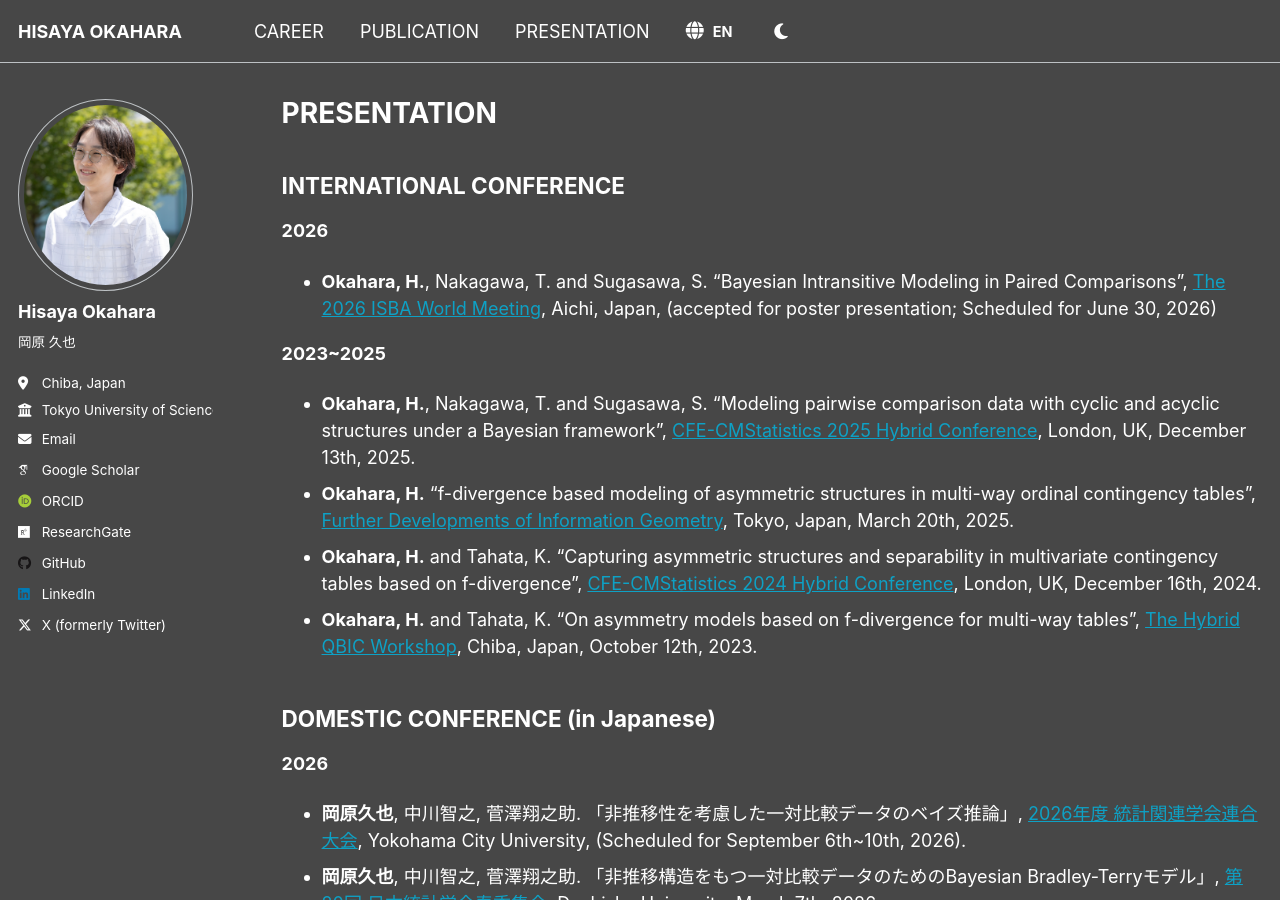
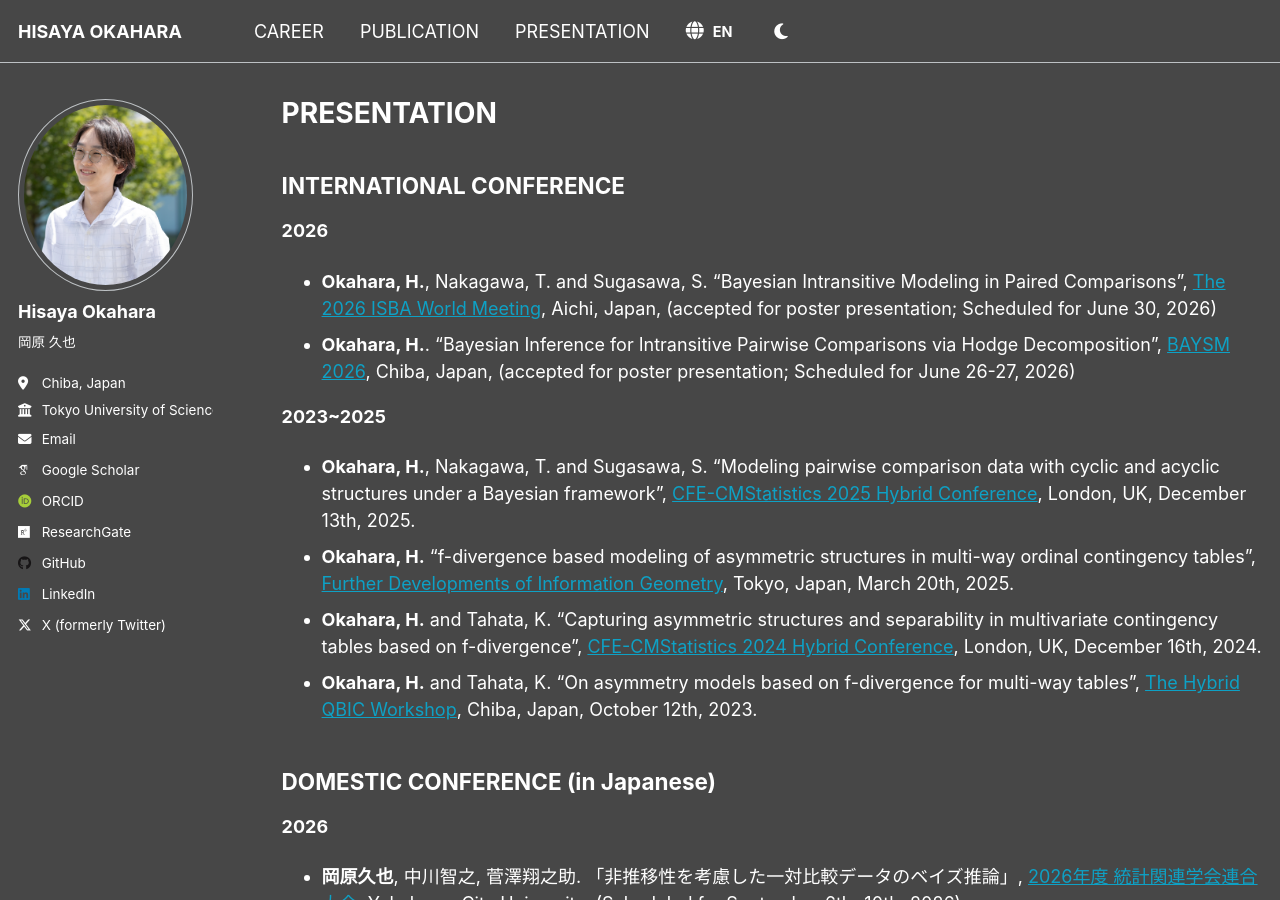
Before and after one commit to h-okahara/h-okahara.github.io, a Jekyll site: the page built from _pages/presentation.md, in a window 1280 px wide and 900 px high. Built offline with Jekyll 4.4.1, drawn with Linux system fonts in a browser that asks for light colours; some web fonts are replaced.

Commit message:
Update presentation.md

```diff
--- a/_pages/presentation.md
+++ b/_pages/presentation.md
@@ -9,6 +9,8 @@ author_profile: true
 **2026**
 - **Okahara, H.**, Nakagawa, T. and Sugasawa, S. "Bayesian Intransitive Modeling in Paired Comparisons", [The 2026 ISBA World Meeting](https://isba2026.github.io/),
   <span data-i18n="presentation.loc_aichi">Aichi, Japan,</span> (<span data-i18n="presentation.note_isba2026">accepted for poster presentation; Scheduled for June 30, 2026</span>)
+- **Okahara, H.**. "Bayesian Inference for Intransitive Pairwise Comparisons via Hodge Decomposition", [BAYSM 2026](https://baysm2026.github.io/),
+  <span data-i18n="presentation.loc_chiba">Chiba, Japan,</span> (<span data-i18n="presentation.note_baysm2026">accepted for poster presentation; Scheduled for June 26-27, 2026</span>)
 
 **2023~2025**
 - **Okahara, H.**, Nakagawa, T. and Sugasawa, S. "Modeling pairwise comparison data with cyclic and acyclic structures under a Bayesian framework", [CFE-CMStatistics 2025 Hybrid Conference](https://www.cmstatistics.org//CFECMStatistics2025/index.php), <span data-i18n="presentation.loc_london">London, UK</span>, <span data-i18n="presentation.date_dec_13_2025">December 13th, 2025</span>.
```
